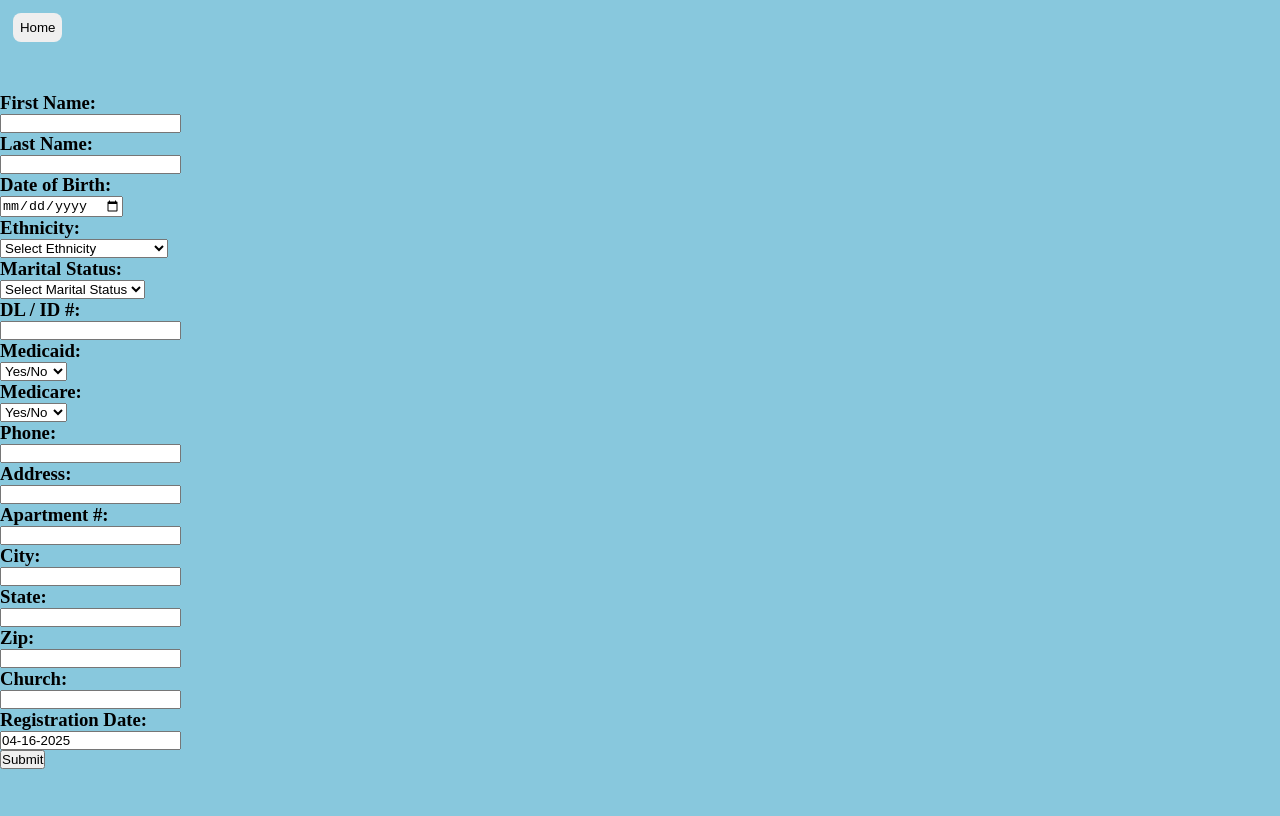
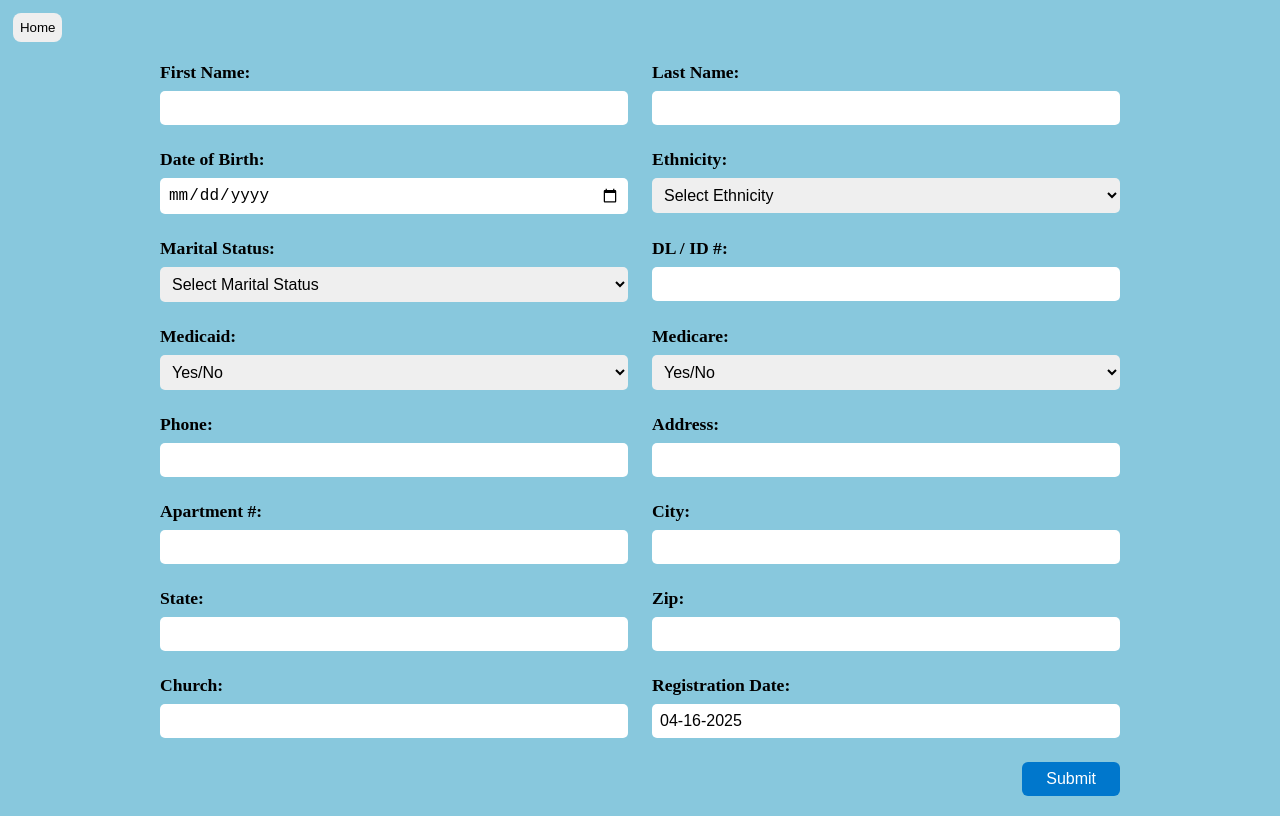
Before and after one commit to Kingcodes95/SHARE-Project, a React (Vite) app in the folder frontend/: page /new_client in a window 1280 px wide. Built offline with nearby package versions, Linux system fonts and the light colour scheme; sample sign-in values are in the browser's storage.

Commit message:
Fixed formating, and updated css for frontend create client page

```diff
--- a/frontend/src/components/Add_Client_Button/Client_Form.css
+++ b/frontend/src/components/Add_Client_Button/Client_Form.css
@@ -1,3 +1,49 @@
-.Client-Form-Container{
-    margin-top: 50px;
+.Client-Form-Container {
+	display: grid;
+	grid-template-columns: 1fr 1fr;
+	gap: 1.5rem;
+	max-width: 62.5rem;
+	margin: 0 auto;
+	padding: 1.25rem;
+	box-sizing: border-box;
 }
+
+.Client-Form-Container > div {
+	display: flex;
+	flex-direction: column;
+	gap: 0.5rem;
+}
+
+.Client-Form-Container input,
+.Client-Form-Container select {
+	padding: 0.5rem;
+	font-size: 1rem;
+	border-radius: 5px;
+	border-style: none;
+}
+
+.Client-Form-Container h3 {
+	font-size: 1.1rem;
+	margin: 0;
+}
+.Client-Form-Submit-Button {
+    display: flex;
+    align-items: end;
+    justify-content: center;
+}
+.Client-Form-Container button {
+	padding: 0.5rem 1.5rem;
+	font-size: 1rem;
+	width: auto;
+	max-width: 200px;
+	border-radius: 6px;
+	background-color: #0077cc;
+	color: white;
+	border: none;
+	cursor: pointer;
+	transition: background-color 0.3s ease;
+}
+
+.Client-Form-Container button:hover {
+	background-color: #005fa3;
+}
--- a/frontend/src/components/Add_Client_Button/Client_Form.jsx
+++ b/frontend/src/components/Add_Client_Button/Client_Form.jsx
@@ -38,39 +38,17 @@ export default function Client_Form() {
 
 	const handleChange = (key) => (e) => {
 		const value = e.target.value;
-		const updated = { ...formData, [key]: value === "" ? null : value };
+		const updated = { ...formData };
+
 		if (key === "DOB") {
 			updated.Age = calculateAge(value);
 		}
+
+		updated[key] = value === "" ? null : value;
 		setFormData(updated);
 	};
 
-	const handleSubmit = async (e) => {
-		e.preventDefault();
-		const payload = {
-			...formData,
-			Age: calculateAge(formData.DOB),
-		};
-
-		try {
-			const response = await fetch("http://localhost:8000/clients/create_client", {
-				method: "POST",
-				headers: {
-					"Content-Type": "application/json",
-				},
-				body: JSON.stringify(payload),
-			});
-			if (!response.ok) throw new Error("Failed to submit client");
-			const newClient = await response.json();
-			queryClient.setQueryData(["clients"], (oldData = []) => [...oldData, newClient]);
-			navigate("/data");
-		} catch (err) {
-			console.error(err);
-			alert("Error Submitting a new client");
-		}
-	};
-
-	function calculateAge(dob) {
+	const calculateAge = (dob) => {
 		if (!dob) return null;
 		const birthDate = new Date(dob);
 		const today = new Date();
@@ -80,39 +58,105 @@ export default function Client_Form() {
 			age--;
 		}
 		return age.toString();
+	};
+
+	const formatDOB = (dob) => {
+		if (!dob) return null;
+		const [year, month, day] = dob.split("-");
+		return `${month}/${day}/${year}`;
+	};
+
+	const handleSubmit = async (e) => {
+		e.preventDefault();
+		const payload = {
+			...formData,
+			DOB: formatDOB(formData.DOB),
+			Age: calculateAge(formData.DOB),
+		};
+
+		try {
+			const response = await fetch(
+				"http://localhost:8000/clients/create_client",
+				{
+					method: "POST",
+					headers: {
+						"Content-Type": "application/json",
+					},
+					body: JSON.stringify(payload),
 				}
+			);
+
+			if (!response.ok) throw new Error("Failed to submit client");
+
+			const newClient = await response.json();
+			queryClient.setQueryData(["clients"], (oldData = []) => [
+				...oldData,
+				newClient,
+			]);
+			navigate("/data");
+		} catch (err) {
+			console.error(err);
+			alert("Error Submitting a new client");
+		}
+	};
 
 	return (
+		<div className="Client-Form-Page">
 			<form className="Client-Form-Container" onSubmit={handleSubmit}>
 				<div>
 					<h3>First Name:</h3>
-				<input type="text" value={formData.firstName} onChange={handleChange("firstName")} required />
+					<input
+						type="text"
+						value={formData.firstName}
+						onChange={handleChange("firstName")}
+						required
+					/>
 				</div>
 				<div>
 					<h3>Last Name:</h3>
-				<input type="text" value={formData.lastName} onChange={handleChange("lastName")} required />
+					<input
+						type="text"
+						value={formData.lastName}
+						onChange={handleChange("lastName")}
+						required
+					/>
 				</div>
 				<div>
 					<h3>Date of Birth:</h3>
-				<input type="date" value={formData.DOB} onChange={handleChange("DOB")} required />
+					<input
+						type="date"
+						value={formData.DOB || ""}
+						onChange={handleChange("DOB")}
+						required
+					/>
 				</div>
 				<div>
 					<h3>Ethnicity:</h3>
-				<select value={formData.Ethnicity || ""} onChange={handleChange("Ethnicity")}>
+					<select
+						value={formData.Ethnicity || ""}
+						onChange={handleChange("Ethnicity")}>
 						<option value="">Select Ethnicity</option>
 						<option value="Hispanic / Latino">Hispanic / Latino</option>
 						<option value="Non-Hispanic White">Non-Hispanic White</option>
-					<option value="Black / African American">Black / African American</option>
+						<option value="Black / African American">
+							Black / African American
+						</option>
 						<option value="Asian">Asian</option>
-					<option value="Native American / Alaska Native">Native American</option>
-					<option value="Native Hawaiian / Pacific Islander">Pacific Islander</option>
+						<option value="Native American / Alaska Native">
+							Native American
+						</option>
+						<option value="Native Hawaiian / Pacific Islander">
+							Pacific Islander
+						</option>
 						<option value="Middle Eastern">Middle Eastern</option>
 						<option value="Other">Other</option>
 					</select>
 				</div>
 				<div>
 					<h3>Marital Status:</h3>
-				<select value={formData.Marital_Status || ""} onChange={handleChange("Marital_Status")}>
+					<select
+						value={formData.Marital_Status || ""}
+						onChange={handleChange("Marital_Status")}>
 						<option value="">Select Marital Status</option>
 						<option value="Single">Single</option>
 						<option value="Married">Married</option>
@@ -124,11 +168,17 @@ export default function Client_Form() {
 				</div>
 				<div>
 					<h3>DL / ID #:</h3>
-				<input type="text" value={formData.DL || ""} onChange={handleChange("DL")} />
+					<input
+						type="text"
+						value={formData.DL || ""}
+						onChange={handleChange("DL")}
+					/>
 				</div>
 				<div>
 					<h3>Medicaid:</h3>
-				<select value={formData.Medicaid || ""} onChange={handleChange("Medicaid")}>
+					<select
+						value={formData.Medicaid || ""}
+						onChange={handleChange("Medicaid")}>
 						<option value="">Yes/No</option>
 						<option value="Yes">Yes</option>
 						<option value="No">No</option>
@@ -137,7 +187,9 @@ export default function Client_Form() {
 				</div>
 				<div>
 					<h3>Medicare:</h3>
-				<select value={formData.Medicare || ""} onChange={handleChange("Medicare")}>
+					<select
+						value={formData.Medicare || ""}
+						onChange={handleChange("Medicare")}>
 						<option value="">Yes/No</option>
 						<option value="Yes">Yes</option>
 						<option value="No">No</option>
@@ -146,37 +198,71 @@ export default function Client_Form() {
 				</div>
 				<div>
 					<h3>Phone:</h3>
-				<input type="text" value={formData.Phone || ""} onChange={handleChange("Phone")} />
+					<input
+						type="text"
+						value={formData.Phone || ""}
+						onChange={handleChange("Phone")}
+					/>
 				</div>
 				<div>
 					<h3>Address:</h3>
-				<input type="text" value={formData.Address || ""} onChange={handleChange("Address")} />
+					<input
+						type="text"
+						value={formData.Address || ""}
+						onChange={handleChange("Address")}
+					/>
 				</div>
 				<div>
 					<h3>Apartment #:</h3>
-				<input type="text" value={formData.APT || ""} onChange={handleChange("APT")} />
+					<input
+						type="text"
+						value={formData.APT || ""}
+						onChange={handleChange("APT")}
+					/>
 				</div>
 				<div>
 					<h3>City:</h3>
-				<input type="text" value={formData.City || ""} onChange={handleChange("City")} />
+					<input
+						type="text"
+						value={formData.City || ""}
+						onChange={handleChange("City")}
+					/>
 				</div>
 				<div>
 					<h3>State:</h3>
-				<input type="text" value={formData.State || ""} onChange={handleChange("State")} />
+					<input
+						type="text"
+						value={formData.State || ""}
+						onChange={handleChange("State")}
+					/>
 				</div>
 				<div>
 					<h3>Zip:</h3>
-				<input type="text" value={formData.Zip || ""} onChange={handleChange("Zip")} />
+					<input
+						type="text"
+						value={formData.Zip || ""}
+						onChange={handleChange("Zip")}
+					/>
 				</div>
 				<div>
 					<h3>Church:</h3>
-				<input type="text" value={formData.Church || ""} onChange={handleChange("Church")} />
+					<input
+						type="text"
+						value={formData.Church || ""}
+						onChange={handleChange("Church")}
+					/>
 				</div>
 				<div>
 					<h3>Registration Date:</h3>
 					<input type="text" value={formData.Registration_Date} readOnly />
 				</div>
+				<div>
+
+				</div>
+				<div className="Client-Form-Submit-Button">
 					<button type="submit">Submit</button>
+				</div>
 			</form>
+		</div>
 	);
 }
```
Lines whose indentation alone changed are shown as unchanged.
